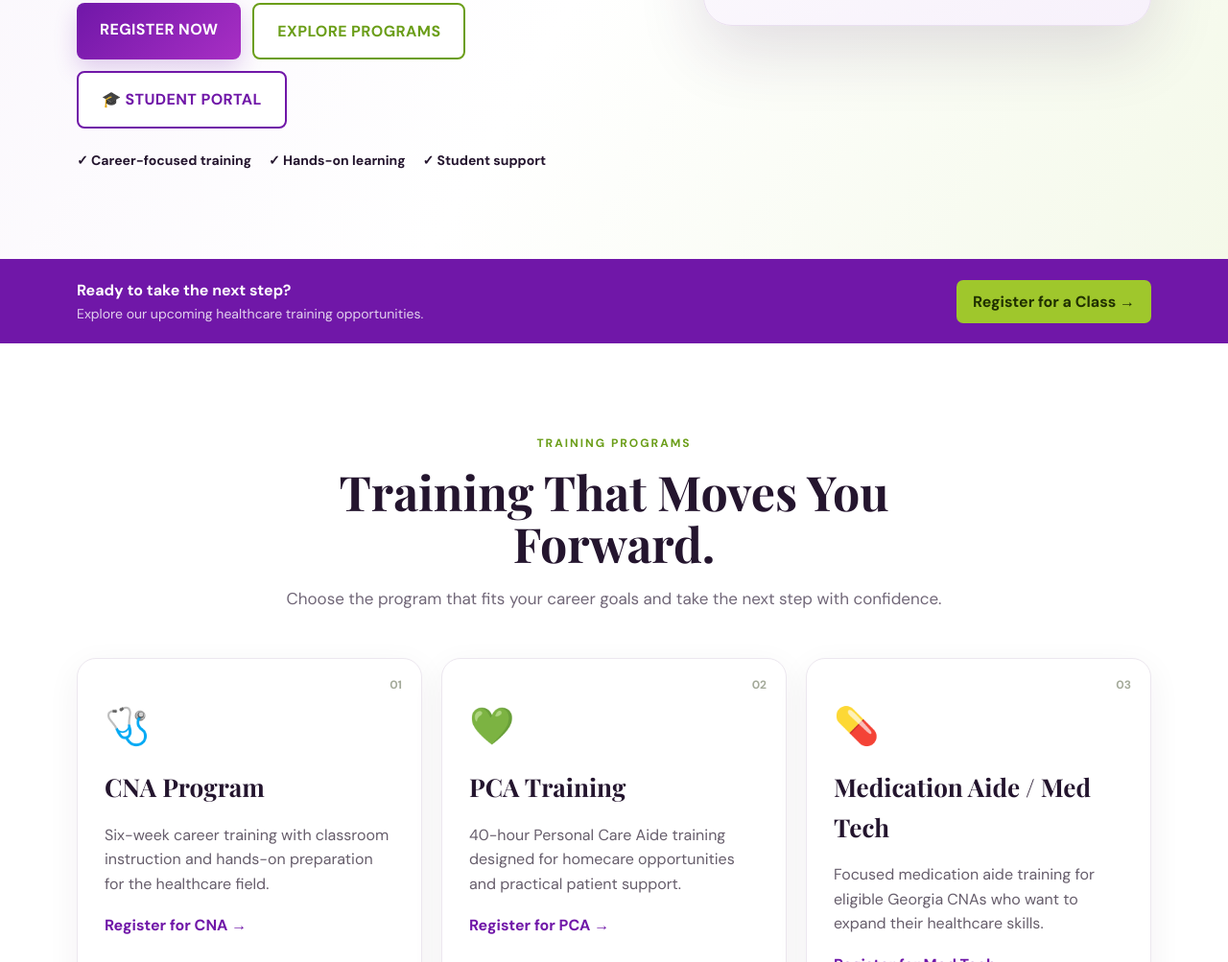
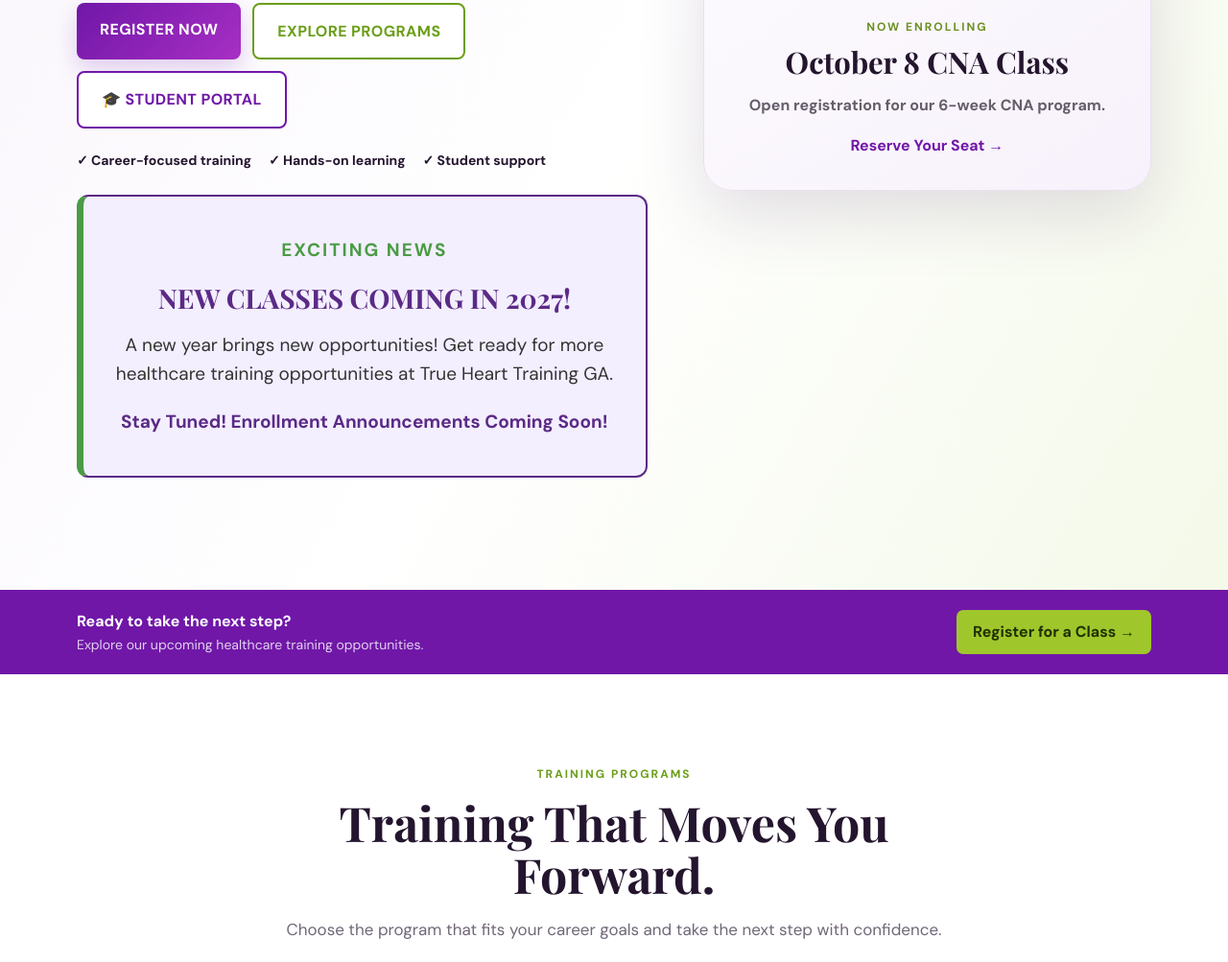
Before and after one commit to TrueHeartGA/-truehearttrainingga-site, a plain HTML site: page index.html in a window 1280 px wide. Shown: the part 947-1950 px from the top of the page at 96% size. Drawn offline with nearby package versions, Linux system fonts and the light colour scheme.

Commit message:
Add announcement for new classes in 2027
Added a new announcement section for upcoming classes in 2027.

```diff
--- a/index.html
+++ b/index.html
@@ -43,6 +43,12 @@
         <span>✓ Hands-on learning</span>
         <span>✓ Student support</span>
       </div>
+      <div style="background:#f3efff; border:2px solid #5b2a86; border-left:7px solid #4b9b45; border-radius:12px; padding:22px; margin:25px 0; text-align:center;">
+  <p style="color:#4b9b45; font-weight:bold; letter-spacing:2px;">EXCITING NEWS</p>
+  <h2 style="color:#5b2a86; font-size:28px; margin:10px 0;">NEW CLASSES COMING IN 2027!</h2>
+  <p style="color:#333; line-height:1.6;">A new year brings new opportunities! Get ready for more healthcare training opportunities at True Heart Training GA.</p>
+  <p style="color:#5b2a86; font-weight:bold;">Stay Tuned! Enrollment Announcements Coming Soon!</p>
+</div>
     </div>
     <div class="hero-card">
       <div class="hero-card-glow"></div>
```
